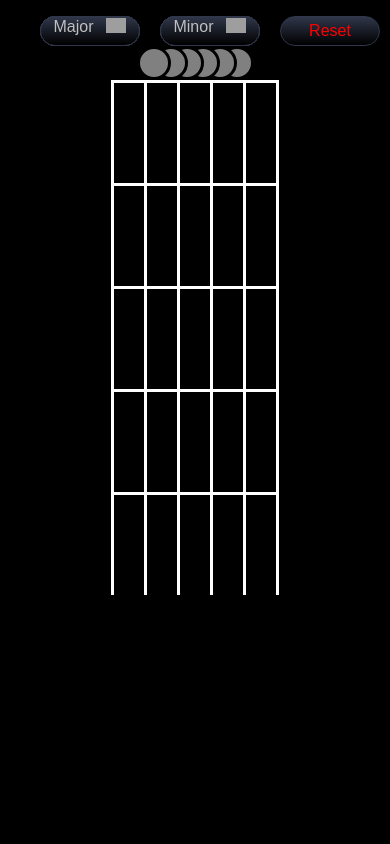
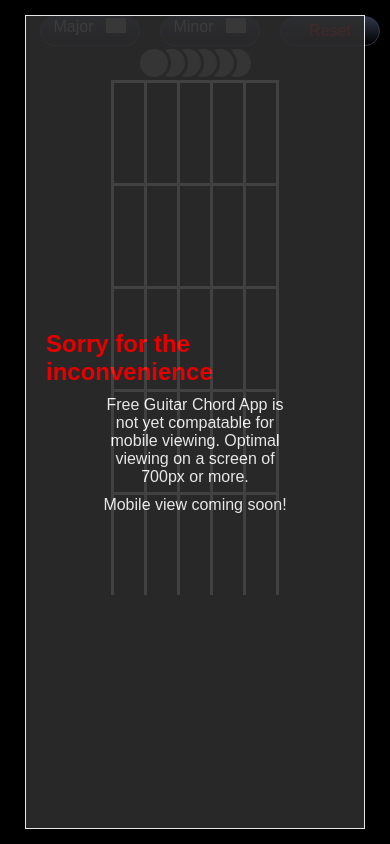
Before and after one commit to mbevko/guitar-chord-finder, a plain HTML site: page index.html in a window 390 px wide. Drawn offline with Linux system fonts and the light colour scheme; grey boxes are pictures that could not be loaded.

Commit message:
Add files via upload

```diff
--- a/index.html
+++ b/index.html
@@ -105,6 +105,11 @@
               <div class="e_string">
               </div>
             </section>
+            <section class="mobile_message">
+              <h1 class="mobile_heading">Sorry for the inconvenience</h1>
+              <p class="p_one">Free Guitar Chord App is not yet compatable for mobile viewing. Optimal viewing on a screen of 700px or more.</p>
+              <p class="p_two">Mobile view coming soon!</p>
+            </section>
         <script src="javascript.js"></script>
     </body>
 </html>
--- a/stylesheet.css
+++ b/stylesheet.css
@@ -475,3 +475,47 @@ border-top: solid white;
   background-color: purple;
   margin: 447px 0 0 -82px;
 }
+
+.mobile_message {
+  display: none;
+}
+
+@media (max-width:699px) {
+  .mobile_message {
+    display: flex;
+    flex-direction: column;
+    background: #2D2D2E;
+    opacity: .9;
+    z-index: 100;
+    position: fixed;
+    top: 15px;
+    left: 25px;
+    right: 25px;
+    bottom: 15px;
+    padding: 20px;
+    align-items: flex-start;
+    border: solid white 1px;
+  }
+
+  .mobile_heading {
+    color: red;
+    font-family: sans-serif;
+    margin: 0 auto;
+  }
+
+  .p_one {
+    margin: 10px 50px;
+    font-family: sans-serif;
+    text-align: center;
+    color: white;
+  }
+
+  .p_two {
+    font-family: sans-serif;
+    text-align: center;
+    color: white;
+    margin: 0 auto;
+  }
+
+
+}
```
